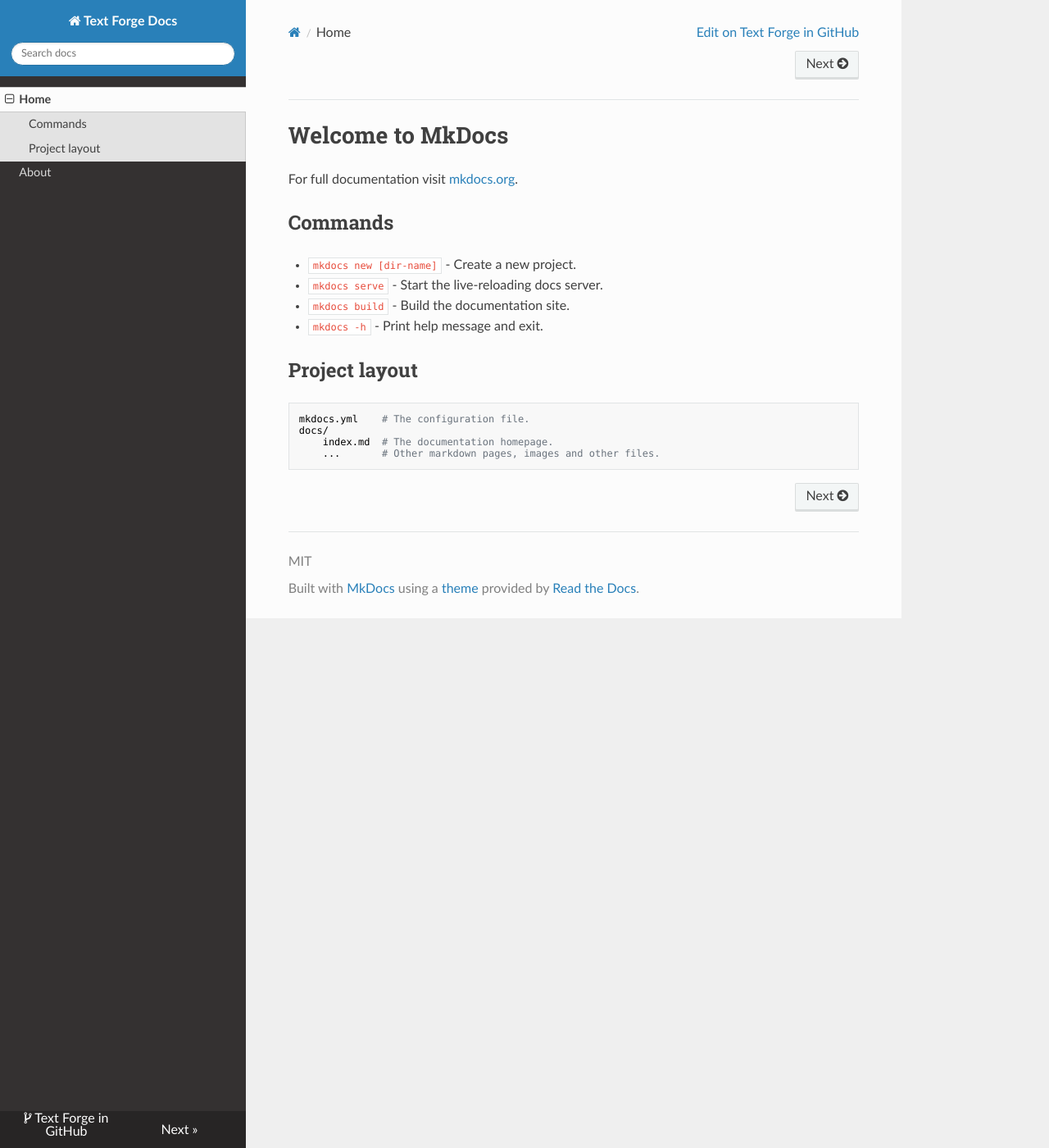
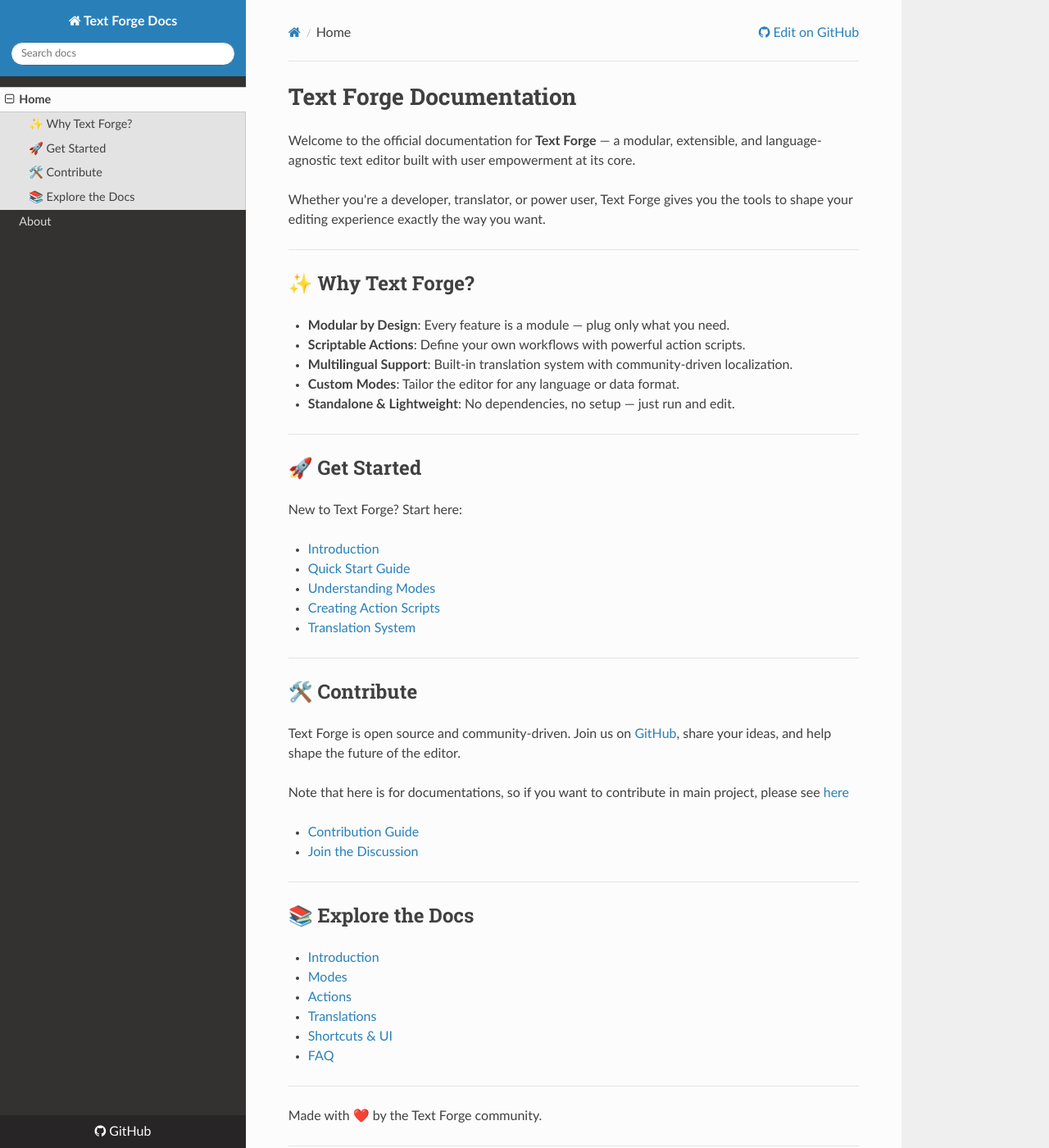
Before and after one commit to text-forge/docs, an MkDocs documentation site: the page built from docs/index.md, in a window 1280 px wide and 1400 px high. Shown: the whole window at 82% size. Built offline with MkDocs 1.6.1, drawn with Linux system fonts in a browser that asks for light colours; nearby versions of some CDN libraries; a script that is not in the unit is left out.

Commit message:
First update

```diff
--- a/docs/index.md
+++ b/docs/index.md
@@ -1,17 +1,56 @@
-# Welcome to MkDocs
+# Text Forge Documentation
 
-For full documentation visit [mkdocs.org](https://www.mkdocs.org).
+Welcome to the official documentation for **Text Forge** — a modular, extensible, and language-agnostic text editor
+built with user empowerment at its core.
 
-## Commands
+Whether you're a developer, translator, or power user, Text Forge gives you the tools to shape your editing experience
+exactly the way you want.
 
-* `mkdocs new [dir-name]` - Create a new project.
-* `mkdocs serve` - Start the live-reloading docs server.
-* `mkdocs build` - Build the documentation site.
-* `mkdocs -h` - Print help message and exit.
+---
 
-## Project layout
+## ✨ Why Text Forge?
 
-    mkdocs.yml    # The configuration file.
-    docs/
-        index.md  # The documentation homepage.
-        ...       # Other markdown pages, images and other files.
+- **Modular by Design**: Every feature is a module — plug only what you need.
+- **Scriptable Actions**: Define your own workflows with powerful action scripts.
+- **Multilingual Support**: Built-in translation system with community-driven localization.
+- **Custom Modes**: Tailor the editor for any language or data format.
+- **Standalone & Lightweight**: No dependencies, no setup — just run and edit.
+
+---
+
+## 🚀 Get Started
+
+New to Text Forge? Start here:
+
+- [Introduction](introduction.md)
+- [Quick Start Guide](getting-started.md)
+- [Understanding Modes](modes.md)
+- [Creating Action Scripts](actions.md)
+- [Translation System](translations.md)
+
+---
+
+## 🛠️ Contribute
+
+Text Forge is open source and community-driven. Join us on [GitHub](https://github.com/text-forge/text-forge), share
+your ideas, and help shape the future of the editor.
+
+Note that here is for documentations, so if you want to contribute in main project, please see [here](https://github.com/text-forge/text-forge)
+
+- [Contribution Guide](contributing.md)
+- [Join the Discussion](https://github.com/text-forge/text-forge/discussions)
+
+---
+
+## 📚 Explore the Docs
+
+- [Introduction](introduction.md)
+- [Modes](modes.md)
+- [Actions](actions.md)
+- [Translations](translations.md)
+- [Shortcuts & UI](shortcuts.md)
+- [FAQ](faq.md)
+
+---
+
+Made with ❤️ by the Text Forge community.
--- a/mkdocs.yml
+++ b/mkdocs.yml
@@ -1,7 +1,7 @@
 site_name: Text Forge Docs
 site_url: https://text-forge.github.com/docs
-repo_url: https://github.com/text-forge/text-forge
-repo_name: Text Forge in GitHub
+repo_url: https://github.com/text-forge/docs
+repo_name: GitHub
 edit_uri: blob/Main/docs
 
 site_description: Online documentation for Text Forge
```
Also changed, not shown: docs/about.md (deleted, +0 -1 lines), docs/introduction.md (added, +30 -0 lines), docs/modes.md (added, +35 -0 lines), docs/setup.md (added, +9 -0 lines), assets/setup_screenshot.png (added), favicon.ico (added), 1 other file.
